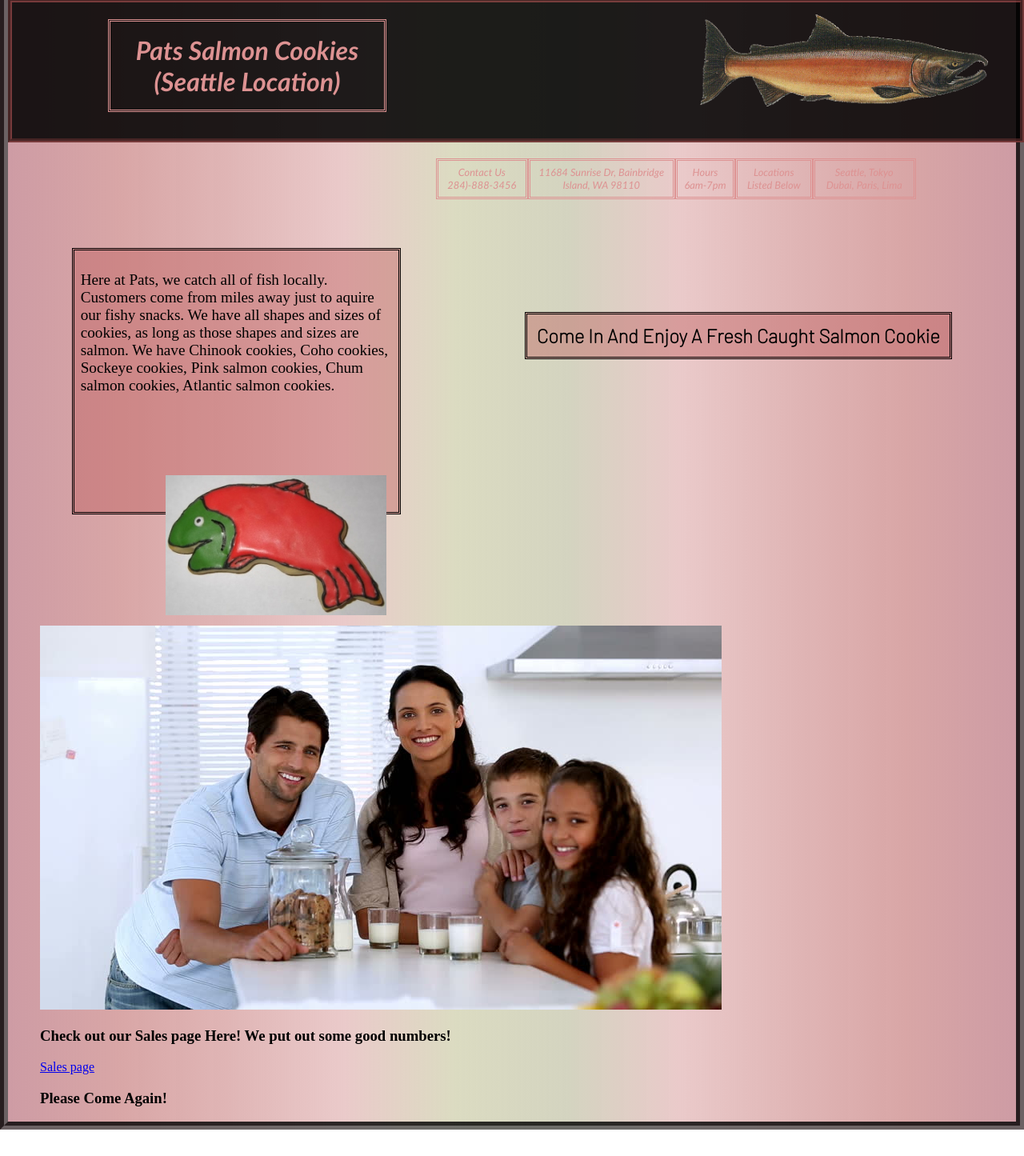
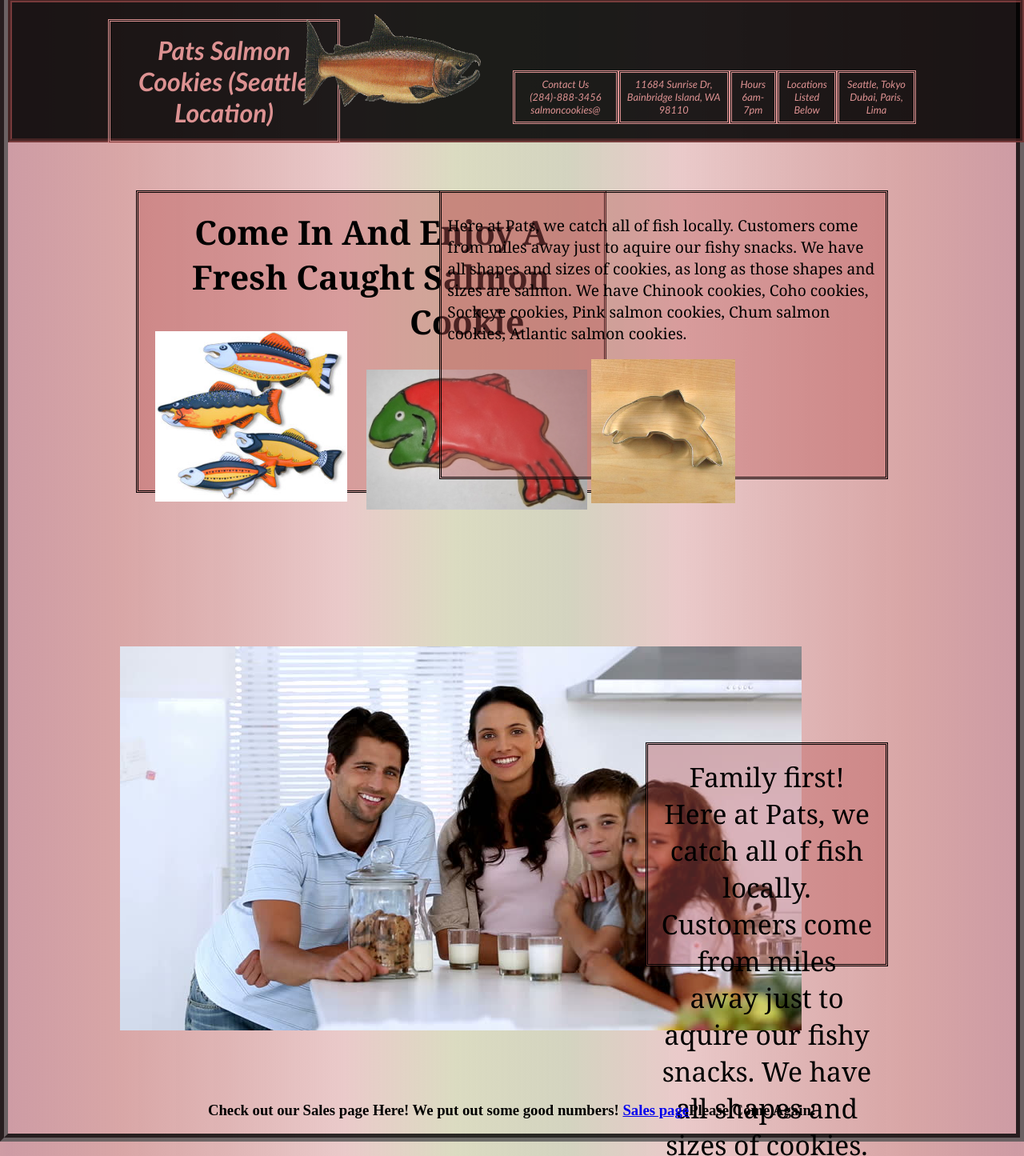
Before and after one commit to kylecohen14/cookie-stand, a plain HTML site: page index.html in a window 1280 px wide. Shown: the part 72-1517 px from the top of the page at 80% size. Before the commit the page ends 1484 px from the top, so only its background shows below. Drawn offline with Linux system fonts and the light colour scheme; a web font is replaced by a local one.

Commit message:
final touchs

```diff
--- a/css/style.css
+++ b/css/style.css
@@ -13,6 +13,7 @@
   background-color: rgba(187, 87, 87, 0.397);
   border-style: double;
   padding: .5em;
+  color: rgb(56, 17, 17);
   text-align: center;
   position: sticky;
   margin: 20px;
@@ -22,6 +23,7 @@
   width: 40%;
 }
 #salesh2 {
+  color: rgb(56, 17, 17);
   background-color: rgba(187, 87, 87, 0.397);
   border-style: double;
   padding: .5em;
@@ -34,6 +36,7 @@
   width: 35%;
 }
 table, th, td {
+  color: rgb(56, 17, 17);
   background-color: rgba(255, 248, 220, 0.336);
   font-family: Arial, Helvetica, sans-serif;
   margin-left: auto;
@@ -88,45 +91,32 @@ input {
   width: 200px;
   justify-content: center;
 }
-footer {
-  position: sticky;
 
-}
-/* ----------------sales above index below-------------------------- */
+/* ----------------sales above index below------------------- */
 
 #topbanner {
   background-color: rgba(0, 0, 0, 0.89);
   height: 60px;
 }
 #indexheader{
-  font-family: 'Gill Sans', 'Gill Sans MT', Calibri, 'Trebuchet MS', sans-serif;
+  font-family: 'Gill Sans', 'Gill Sans MT', Calibri, 'Trebuchet MS', sans-serif;;
   font-style: italic;
   /* position: relative; */
   background-color:rgba(0, 0, 0, 0.87);
-  width: 100%;
+  /* width: 100%; */
+  display: flex;
   margin-left: auto;
   margin-right: auto;
   border: rgba(187, 87, 87, 0.575) 5px;
   border-style: groove;
   height: 170px;
+  width: 100%;
 }
-#cookie {
-  float: right;
-  margin: 8px;
-  margin-top: 81px;
-  margin-bottom: 81px;
 
-}
-#cutter {
-  float: right;
-  width: 190px;
-  height: 190px;
-  margin: 8px;
-  margin-top: 72px;
-  margin-bottom: 70px;
+#indexh1container {
+  width: 20%;
 }
 #indexh1 {
-  /* position: absolute; */
   color: rgb(221, 146, 146);
   border-style: double;
   padding: .5em;
@@ -134,23 +124,15 @@ footer {
   position: sticky;
   float: left;
   margin-left: 120px;
-  /* font-family: 'Mate SC', serif; */
-  width: 310px;
+  width: 100%;
 }
-/* #contact {
-  background-color: rgba(219, 133, 133, 0.979);
-  border-style: double;
-  padding: .5em;
-  text-align: center;
-  margin: 20px;
-  width: fit-content;
-  margin-left: auto;
-  margin-right: auto;
-} */
+
 #salmonpng {
+  display: flex;
   position: sticky;
   float: right;
-  width: 360px;
+  width: 22%;
+  max-width: 100%;
   height: 115px;
   margin-right: 40px;
   margin-top: 15px;
@@ -158,14 +140,13 @@ footer {
 #contact {
   position: sticky;
   float: right;
-  margin-top: 65px;
+  margin-top: 85px;
   margin-right: 130px;
   font-weight: 500;
   display: flex;
   color: rgb(221, 146, 146);
-  width: 600px;
+  width: 50%;
   justify-content: space-between;
-  /* align-items: center; */
   font-size: .8em;
   padding: 0;
 }
@@ -197,53 +178,105 @@ footer {
 
 /* ---------------------------------- */
 #section1 {
+  display: flex;
   margin-top: 40px;
-  height: 480px;
-  width: 55%;
-  float: right;
+  height: 550px;
+  margin-left: 100px;
+  margin-right: 100px;
 }
-
+#indexh2container {
+  width: 65%;
+}
 #indexh2 {
+  font-size: 2.6em;
   background-color: rgba(187, 87, 87, 0.397);
   border-style: double;
   padding: .5em;
   text-align: center;
-  position: sticky;
+  /* position: sticky; */
   margin: 20px;
-  font-family: 'Barlow', sans-serif;
-  margin-right: 40px;
-  margin-left: auto;
-  width: fit-content;
-  margin-top: 88px;
+  font-family: Georgia, 'Times New Roman', Times, serif;
+
+  /* margin-right: 40px;
+  margin-left: auto; */
+  width: 540px;
+  margin-top: 20px;
+  height: 330px;
+  flex-wrap: wrap;
 }
-/* ------------------------------------------------------- */
-
-
-#section2 {
-  margin-top: 40px;
-  height: 480px;
-  width: 42%;
-  float: left;
+#cookie {
+  width: 200px;
+ float: right;
+ width: fit-content;
+ margin-top: 32px;
+}
+#fish {
+  width: 240px;
+float: left;
+margin-top: 40px;
+}
+#paracontainer {
+  width: 35%;
 }
 #para {
+  float: right;
   /* float: right; */
   background-color: rgba(187, 87, 87, 0.397);
   border-style: double;
   padding: .4em;
   text-align: left;
-  margin: 8px;
-  margin-left: 40px;
-  font-family: 'Mate SC', serif;
+  margin: 20px;
+  font-family: Georgia, 'Times New Roman', Times, serif;
   /* margin-right: auto;
   margin-left: auto; */
   font-size: 1.2em;
   font-weight: 300;
-  height: 300px;
-  width: 390px;
-  padding-bottom: 20px;
+  height: 340px;
+  /* padding-bottom: 20px; */
 }
-/* ------------------------------------------- */
+#cutter {
+  width: 180px;
+  margin-right: 180px;
+  margin-left: 180px;
+}
+/* ------------------------------------------------------- */
+#linked {
+  display: flex;
+  margin-top: 40px;
+  height: 550px;
+  margin-left: 100px;
+  margin-right: 100px;
+  /* float: right;
+  width: 50%;
+  margin-right: 70px; */
+}
+#family {
 
+}
+#familyP {
+
+}
+#familyContainer {
+  width: 65%;
+}
+#familyP {
+  font-size: 2.1em;
+  background-color: rgba(187, 87, 87, 0.397);
+  border-style: double;
+  padding: .5em;
+  text-align: center;
+  margin: 20px;
+  font-family: Georgia, 'Times New Roman', Times, serif;
+  width: 540px;
+  margin-top: 120px;
+  height: 240px;
+  flex-wrap: wrap;
+}
+
+#indexFooter {
+display: flex;
+justify-content: center;
+}
 
 ul {
   list-style: none;
@@ -254,10 +287,6 @@ main {
 }
 body {
   background: linear-gradient(to right, rgba(180, 104, 117, 0.658), rgba(180, 82, 82, 0.514), rgba(196, 116, 116, 0.527), rgba(190, 90, 90, 0.322), rgba(170, 170, 108, 0.418), rgba(128, 128, 70, 0.342), rgba(190, 90, 90, 0.322), rgba(196, 116, 116, 0.527), rgba(180, 82, 82, 0.514), rgba(180, 104, 117, 0.658));
-  /* font-family: 'Mate SC', serif; */
-  /* font-weight: 300;
-  font-size: 1.2em; */
-  /* text-align: center; */
   box-sizing: border-box;
   margin: 0;
 }
--- a/index.html
+++ b/index.html
@@ -11,38 +11,44 @@
     <div id="topbanner">
     </div>
     <header id="indexheader">
-
+      <div id="indexh1container">
       <h1 id="indexh1">Pats Salmon Cookies (Seattle Location)</h1>
+    </div>
       <div id="navheader">
-        <img id="salmonpng" src="img/salmon.png" alt="">
         <ul id="contact">
-          <li>Contact Us 284)-888-3456</li>
+          <li>Contact Us (284)-888-3456 salmoncookies@</li>
           <li>11684 Sunrise Dr, Bainbridge Island, WA 98110</li>
           <li>Hours 6am-7pm</li>
           <li>Locations Listed Below</li>
           <li>Seattle, Tokyo Dubai, Paris, Lima</li>
         </ul>
-    </div>
+        <img id="salmonpng" src="img/salmon.png" alt="">
+      </div>
     </header>
     <main>
+
       <section id="section1">
         <!-- <img id="salmonpng" src="img/salmon.png" alt=""> -->
-          <h2 id="indexh2">Come In And Enjoy A Fresh Caught Salmon Cookie</h2>
-      </section>
-      <section id="section2">
-        <div id="para">
-          <p>Here at Pats, we catch all of fish locally. Customers come from miles away just to aquire our fishy snacks. We have all shapes and sizes of cookies, as long as those shapes and sizes are salmon. We have Chinook cookies, Coho cookies, Sockeye cookies, Pink salmon cookies, Chum salmon cookies, Atlantic salmon cookies.</p>
-          <img id="cookie" src="img/frosted-cookie.jpg" alt="">
-      <img id="cutter" src="img/cutter.jpeg" alt="">
+        <div id="indexh2container">
+        <h2 id="indexh2">Come In And Enjoy A Fresh Caught Salmon Cookie  <img id="fish" src="img/fish.jpg" alt=""><img id="cookie" src="img/frosted-cookie.jpg" alt=""></h2>
+      </div>
+        <div id="paracontainer">
+          <div id="para">
+            <p>Here at Pats, we catch all of fish locally. Customers come from miles away just to aquire our fishy snacks. We have all shapes and sizes of cookies, as long as those shapes and sizes are salmon. We have Chinook cookies, Coho cookies, Sockeye cookies, Pink salmon cookies, Chum salmon cookies, Atlantic salmon cookies.</p>
+            <img id="cutter" src="img/cutter.jpeg" alt="">
+          </div>
         </div>
-      </section>
+        </section>
+
     <section id="linked">
+      <div id="familyContainer">
       <img id="family" src="img/family.jpg" alt="">
+      </div>
 
+      <p id="familyP"> Family first! Here at Pats, we catch all of fish locally. Customers come from miles away just to aquire our fishy snacks. We have all shapes and sizes of cookies.</p>
     </section>
-    <footer>
-      <h3>Check out our Sales page Here! We put out some good numbers!</h3>
-        <a href="sales.html">Sales page</a>
+    <footer id="indexFooter">
+      <h3>Check out our Sales page Here! We put out some good numbers! <a href="sales.html"> Sales page </a></h3>
           <h3>Please Come Again!</h3>
     </footer>
     </main>
```
